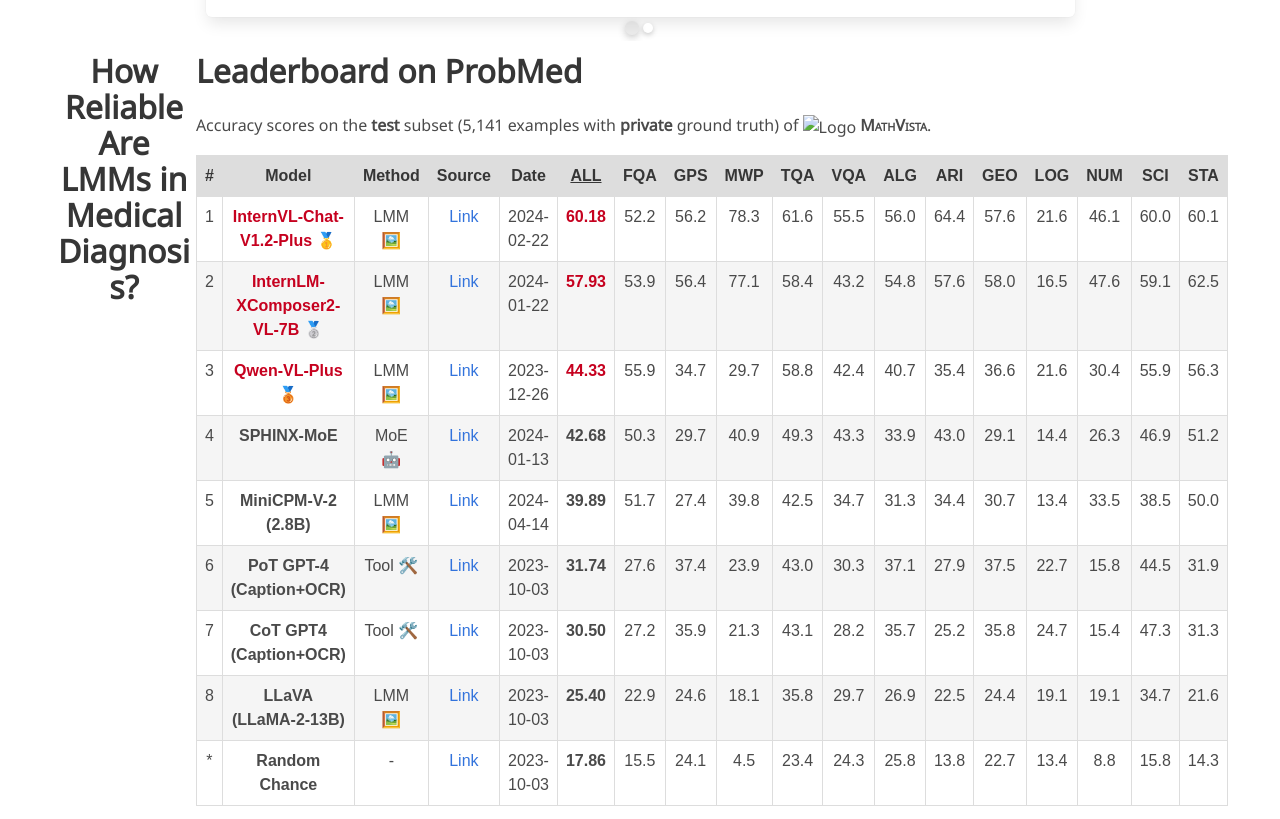
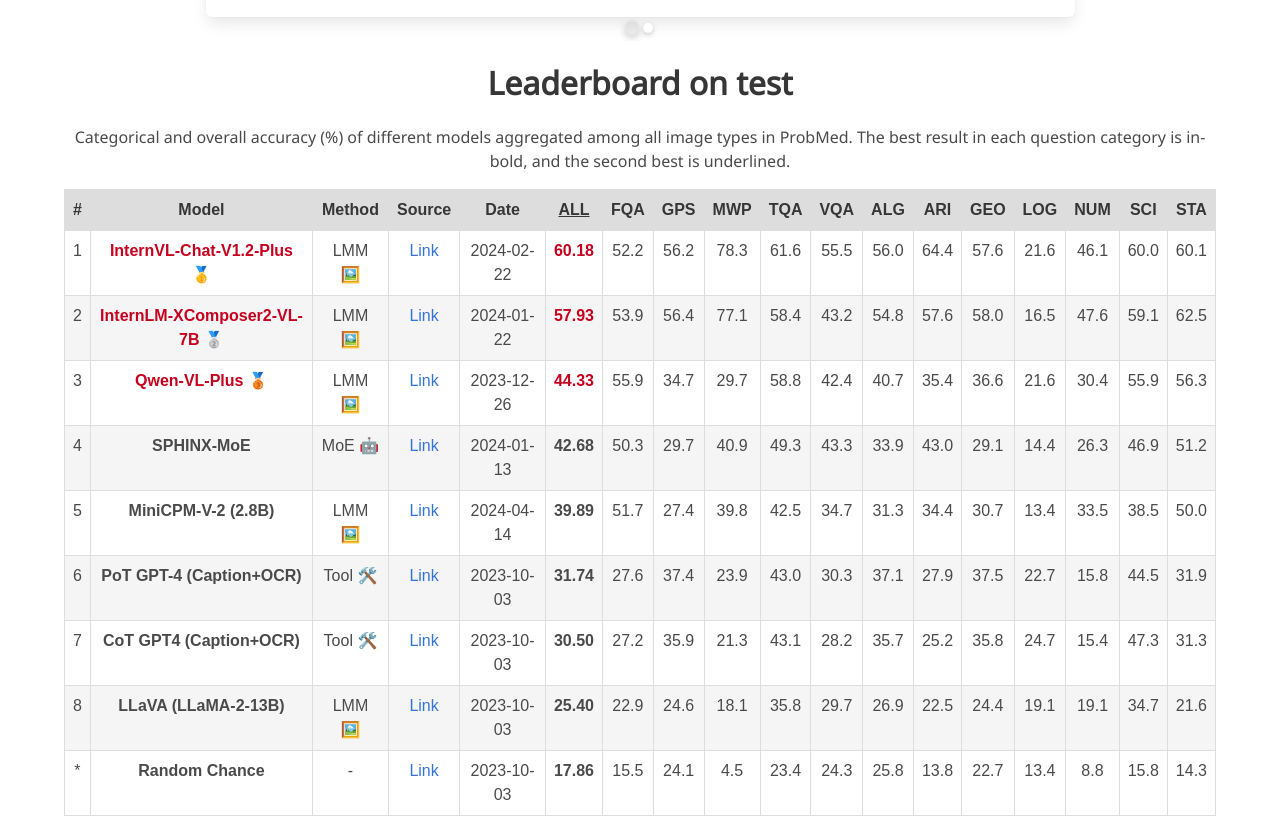
Before and after one commit to Jackie-2000/probmed.github.io, a plain HTML site: page index.html in a window 1280 px wide. Shown: the part 3855-4674 px from the top of the page. Drawn offline with nearby package versions, Linux system fonts and the light colour scheme; some icons are missing; a web font is replaced by a local one.

Commit message:
leaderboard

```diff
--- a/index.html
+++ b/index.html
@@ -239,6 +239,7 @@
 
 <section class="section">
   <div class="container">
+    <!-- adversarial eval -->
     <div class="columns is-centered has-text-centered">
       <div class="column is-four-fifths">
         <h2 class="title is-3">Is Current Evaluation of LMMs for Med-VQA Reliable?</h2>
@@ -278,13 +279,12 @@
       </div>
     </div>
 
-    <div class="columns is-centered has-text-centered">
-      <h2 class="title is-3"> How Reliable Are LMMs in Medical Diagnosis?</h2>
-      <div class="content has-text-justified">
-        <h2 class="title is-3" id="leaderboard_test">Leaderboard on ProbMed</h2>
+    <!-- procedural eval -->
+    <div class="columns is-centered">
+      <div class="column is-full has-text-centered content">
+        <h2 class="title is-3" id="leaderboard_test">Leaderboard on test</h2>
         <div class="content">
-          <p class="mt-3">Accuracy scores on the <b>test</b> subset (5,141 examples with <b>private</b> ground truth) of <img src="static/images/mathvista.png" style="width:1.0em;vertical-align: middle" alt="Logo"/>
-            <span class="mathvista">MathVista</span>.
+          <p class="mt-3"> Categorical and overall accuracy (%) of different models aggregated among all image types in ProbMed. The best result in each question category is in-bold, and the second best is underlined.
           </p>
 
           <table class="js-sort-table" id="results">
@@ -488,7 +488,7 @@
               <td>15.8</td>
               <td>14.3</td>
             </tr>
-        </table>
+          </table>
 
           <b>Human Performance*:</b> Average human performance from AMT annotators who have high school diplomas or above.
           <br>
@@ -516,9 +516,9 @@
           </p>
           </div>
         </div>
-
       </div>
     </div>
+
   </div>
 </section>
 
```
